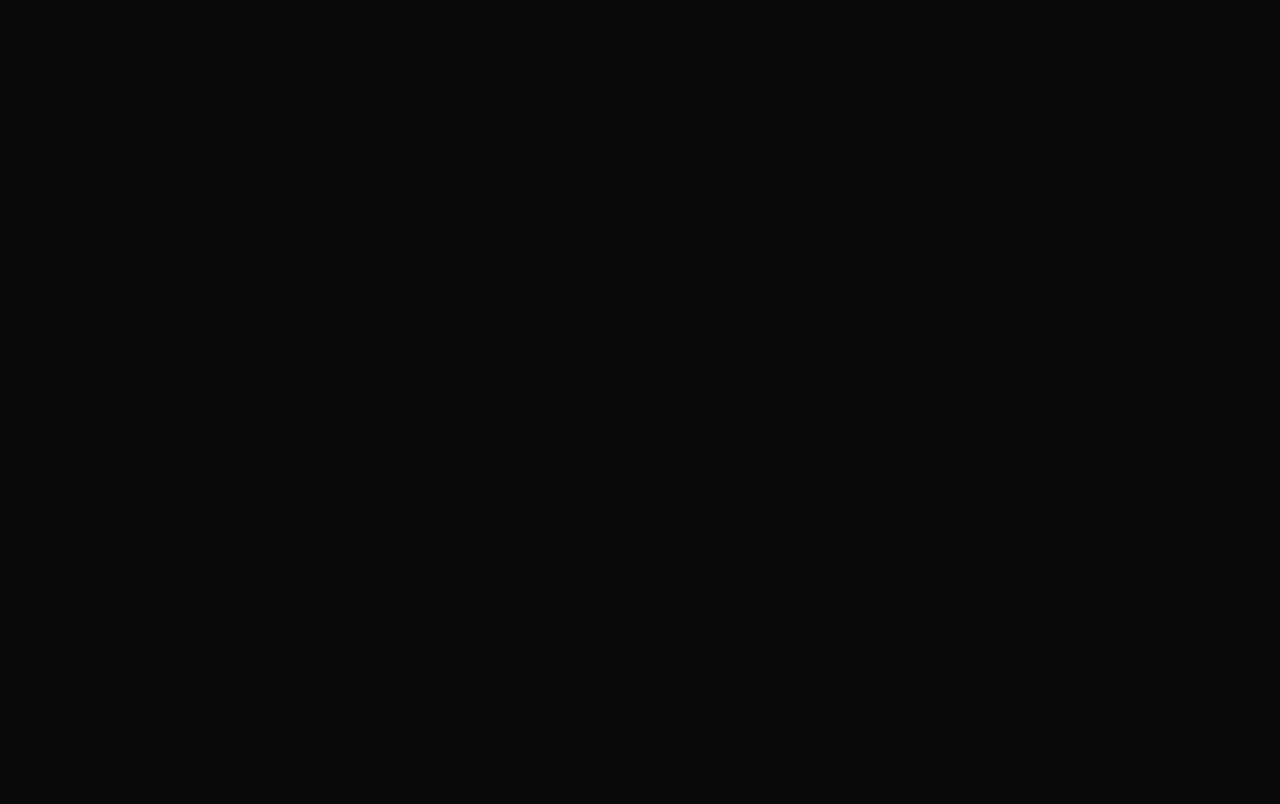
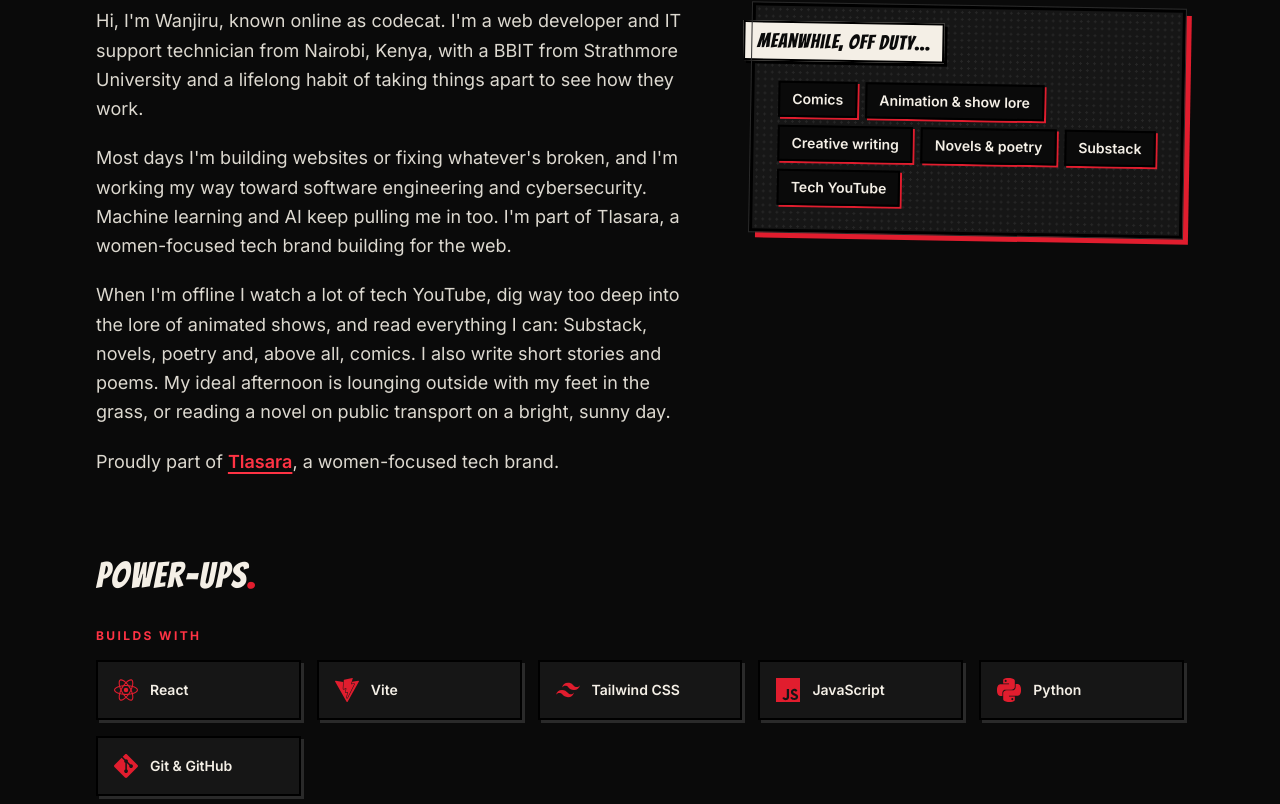
Before and after one commit to TlasaraDevs/codecat, a React (Vite) app: page / in a window 1280 px wide. Shown: the part 1096-1900 px from the top of the page. Before the commit the page ends 936 px from the top, so only its background shows below. Built offline with nearby package versions, Linux system fonts and the light colour scheme.

Commit message:
codecat: add About section with bio, interests panel and skills grid

```diff
--- /dev/null
+++ b/src/components/sections/About.jsx
@@ -0,0 +1,98 @@
+import { getDeveloper, getSkills } from "@/lib/content";
+import { useContent } from "@/hooks/useContent";
+import { Reveal } from "@/components/ui/Reveal";
+import { SectionHeading } from "@/components/ui/SectionHeading";
+import { SkillIcon } from "@/components/ui/SkillIcon";
+
+const CATEGORY_LABELS = {
+  Build: "Builds with",
+  Support: "Keeps things running",
+  Learning: "Levelling up in",
+};
+
+export const About = () => {
+  const { data: developer } = useContent(getDeveloper);
+  const { data: skills = [] } = useContent(getSkills);
+  if (!developer) return null;
+
+  const categories = [...new Set(skills.map((s) => s.category))];
+
+  return (
+    <section id="about" aria-labelledby="about-title" className="py-20 md:py-28">
+      <div className="container-page">
+        <SectionHeading id="about-title" chapter="Chapter 01 · Origin story" title="About me" />
+
+        <div className="grid gap-12 lg:grid-cols-[1.4fr_1fr]">
+          <Reveal className="space-y-5 text-lg leading-relaxed text-paper/90">
+            {developer.bio.map((paragraph) => (
+              <p key={paragraph.slice(0, 32)}>{paragraph}</p>
+            ))}
+            <p>
+              Proudly part of{" "}
+              <a
+                href={developer.organization.url}
+                className="font-semibold text-red-bright underline decoration-2 underline-offset-4 hover:text-paper"
+              >
+                {developer.organization.name}
+              </a>
+              , {developer.organization.description}.
+            </p>
+          </Reveal>
+
+          <Reveal delay={0.15} className="comic-panel halftone self-start p-6 md:rotate-1">
+            <h3 className="comic-caption -ml-9 -mt-9 mb-5 inline-block px-3 py-1 font-display text-xl">
+              Meanwhile, off duty…
+            </h3>
+            <ul className="flex flex-wrap gap-2">
+              {developer.interests.map((interest) => (
+                <li
+                  key={interest}
+                  className="border-2 border-black bg-ink px-3 py-1.5 text-sm font-semibold text-paper shadow-[2px_2px_0_0_var(--color-red)]"
+                >
+                  {interest}
+                </li>
+              ))}
+            </ul>
+          </Reveal>
+        </div>
+
+        {skills.length > 0 && (
+          <div className="mt-20">
+            <Reveal>
+              <h3 className="font-display text-4xl text-paper">
+                Power-ups<span className="text-red">.</span>
+              </h3>
+            </Reveal>
+            <div className="mt-8 space-y-10">
+              {categories.map((category) => (
+                <div key={category}>
+                  <p className="mb-4 text-xs font-bold uppercase tracking-[0.2em] text-red-bright">
+                    {CATEGORY_LABELS[category] ?? category}
+                  </p>
+                  <ul className="grid grid-cols-2 gap-4 sm:grid-cols-3 lg:grid-cols-5">
+                    {skills
+                      .filter((s) => s.category === category)
+                      .map((skill, i) => (
+                        <Reveal
+                          as="li"
+                          key={skill.id}
+                          delay={i * 0.05}
+                          className="group flex items-center gap-3 border-2 border-black bg-panel p-4 shadow-[3px_3px_0_0_var(--color-edge)] transition-shadow hover:shadow-comic-sm"
+                        >
+                          <SkillIcon
+                            name={skill.icon}
+                            className="h-6 w-6 shrink-0 text-red transition-transform group-hover:scale-110"
+                          />
+                          <span className="text-sm font-semibold leading-tight">{skill.name}</span>
+                        </Reveal>
+                      ))}
+                  </ul>
+                </div>
+              ))}
+            </div>
+          </div>
+        )}
+      </div>
+    </section>
+  );
+};
--- /dev/null
+++ b/src/components/ui/SkillIcon.jsx
@@ -0,0 +1,21 @@
+import { SiGit, SiJavascript, SiPython, SiReact, SiTailwindcss, SiVite } from "react-icons/si";
+import { LuBrainCircuit, LuCpu, LuHeadset, LuShieldCheck, LuSparkles } from "react-icons/lu";
+
+// Maps the `icon` key stored on a skill row to an icon component.
+const ICONS = {
+  react: SiReact,
+  vite: SiVite,
+  tailwind: SiTailwindcss,
+  javascript: SiJavascript,
+  python: SiPython,
+  git: SiGit,
+  helpdesk: LuHeadset,
+  hardware: LuCpu,
+  security: LuShieldCheck,
+  ai: LuBrainCircuit,
+};
+
+export const SkillIcon = ({ name, ...props }) => {
+  const Icon = ICONS[name] ?? LuSparkles;
+  return <Icon aria-hidden="true" {...props} />;
+};
--- a/src/pages/Home.jsx
+++ b/src/pages/Home.jsx
@@ -2,6 +2,7 @@
 import { useLocation } from "react-router-dom";
 import { scrollToSection } from "@/lib/scroll";
 import { Hero } from "@/components/sections/Hero";
+import { About } from "@/components/sections/About";
 
 export const Home = () => {
   const { hash } = useLocation();
@@ -21,6 +22,7 @@
   return (
     <>
       <Hero />
+      <About />
     </>
   );
 };
```
